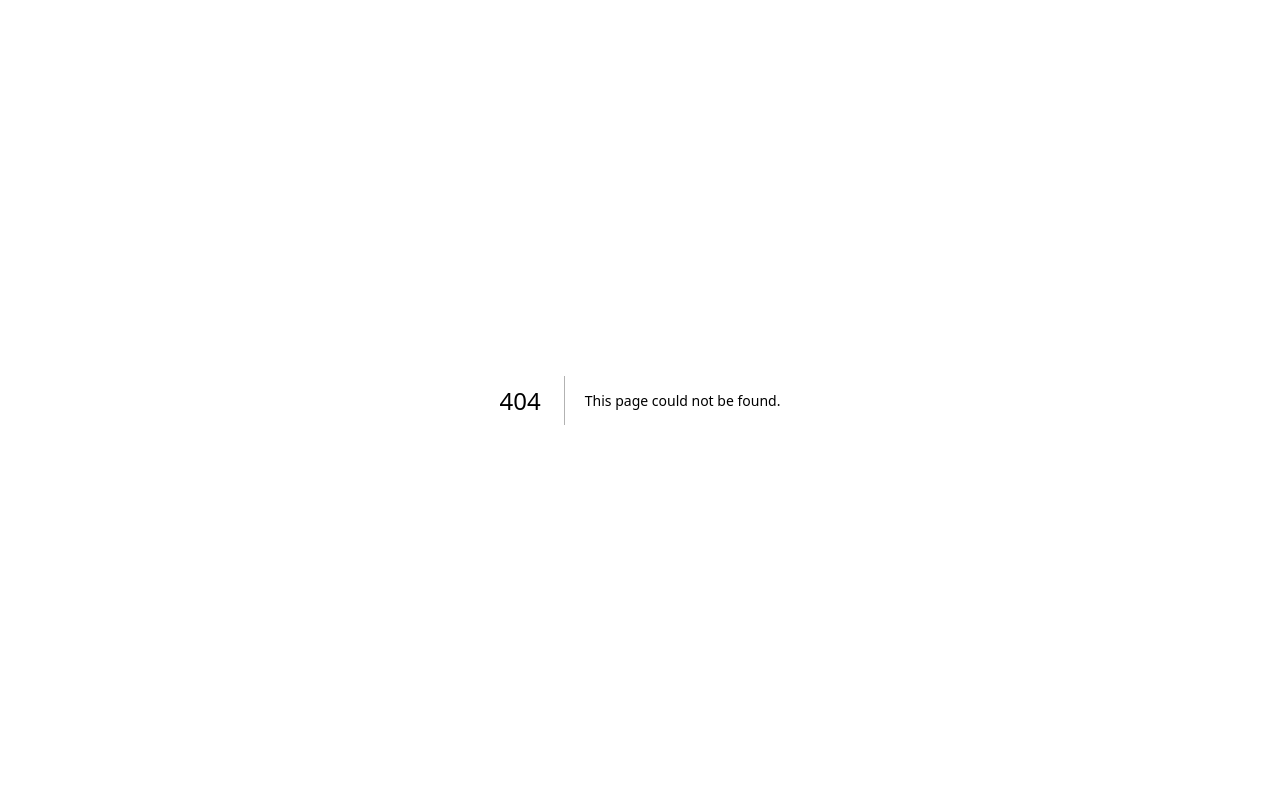
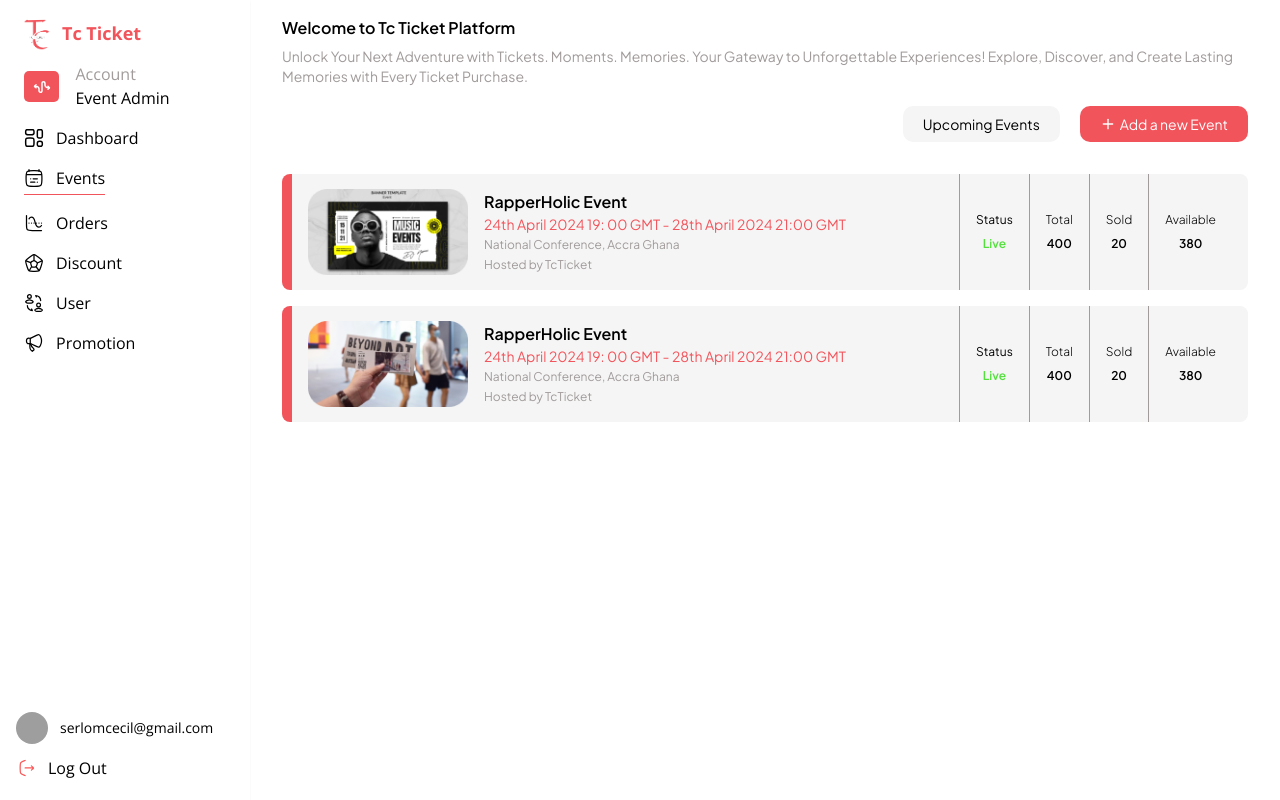
Before and after one commit to saeedyussif663/Tc-Project, a Next.js app: page /admin/events in a window 1280 px wide. Before the commit this address had no page. Built offline with nearby package versions, Linux system fonts and the light colour scheme; no server answers; grey boxes are pictures that could not be loaded.

Commit message:
admin events

```diff
--- /dev/null
+++ b/app/(admin)/admin/events/page.tsx
@@ -0,0 +1,68 @@
+import Greetings from '@/components/admin/Greetings';
+import { Plus } from 'lucide-react';
+import Link from 'next/link';
+
+export default function page() {
+  return (
+    <section className="mt-16 px-4 py-4 md:mt-0 md:px-8">
+      <Greetings />
+      <main className="mt-5 font-sans-jarkata">
+        <div className="flex items-center justify-end gap-5">
+          <span className="rounded-[10px] bg-[#f5f5f5] px-5 py-2 text-sm">
+            Upcoming Events
+          </span>
+          <Link
+            href="create-event"
+            className="flex items-center gap-1 rounded-[10px] bg-red-secondary px-5 py-2 text-sm text-white"
+          >
+            <Plus size={16} /> Add a new Event
+          </Link>
+        </div>
+        <div className="mt-8 flex flex-col gap-4">
+          <Event image="/images/eventImage.png" />
+          <Event image="/images/eventImage1.png" />
+        </div>
+      </main>
+    </section>
+  );
+}
+
+function Event({ image }: { image: string }) {
+  return (
+    <article className="hidden h-[116px] w-full items-center justify-between gap-4 rounded-lg border-l-[10px] border-l-red-secondary bg-[#F5F5F5] md:flex">
+      <div className="flex flex-col gap-6 p-4 md:flex-row md:items-center md:gap-4">
+        <img src={image} alt="eventImage" className="ml-auto w-[160px]" />
+        <div>
+          <h4 className="font-semibold">RapperHolic Event</h4>
+          <span className="line-clamp-1 text-sm text-red-secondary">
+            24th April 2024 19: 00 GMT - 28th April 2024 21:00 GMT{' '}
+          </span>
+          <p className="my-[2px] text-[12px] text-gray">
+            National Conference, Accra Ghana
+          </p>
+          <p className="text-[12px] text-gray">
+            Hosted by <span>TcTicket</span>
+          </p>
+        </div>
+      </div>
+      <div className="flex h-full items-center self-end px-4">
+        <div className="flex h-full flex-col items-center justify-center gap-2 border-x-[0.1px] border-gray px-4 text-xs">
+          <p className="">Status</p>
+          <p className="font-semibold text-[#53E03C]">Live</p>
+        </div>
+        <div className="flex h-full flex-col items-center justify-center gap-2 border-r-[0.1px] border-gray px-4 text-xs">
+          <p className="font-light">Total</p>
+          <p className="font-semibold">400</p>
+        </div>
+        <div className="flex h-full flex-col items-center justify-center gap-2 border-r-[0.1px] border-gray px-4 text-xs">
+          <p className="font-light">Sold</p>
+          <p className="font-semibold">20</p>
+        </div>
+        <div className="flex h-full flex-col items-center justify-center gap-2 px-4 text-xs">
+          <p className="font-light">Available</p>
+          <p className="font-semibold">380</p>
+        </div>
+      </div>
+    </article>
+  );
+}
--- a/app/(events)/events/page.tsx
+++ b/app/(events)/events/page.tsx
@@ -1,6 +1,5 @@
 import EventListings from '@/components/events/EventListings';
 
 export default async function Home() {
-  // const session = await getServerSession(authOptions);
   return <EventListings />;
 }
--- a/components/admin/Greetings.tsx
+++ b/components/admin/Greetings.tsx
@@ -1,5 +1,3 @@
-'use client';
-
 export default function Greetings() {
   return (
     <div className="font-sans-jarkata">
```
Also changed, not shown: public/images/eventImage1.png (added).
